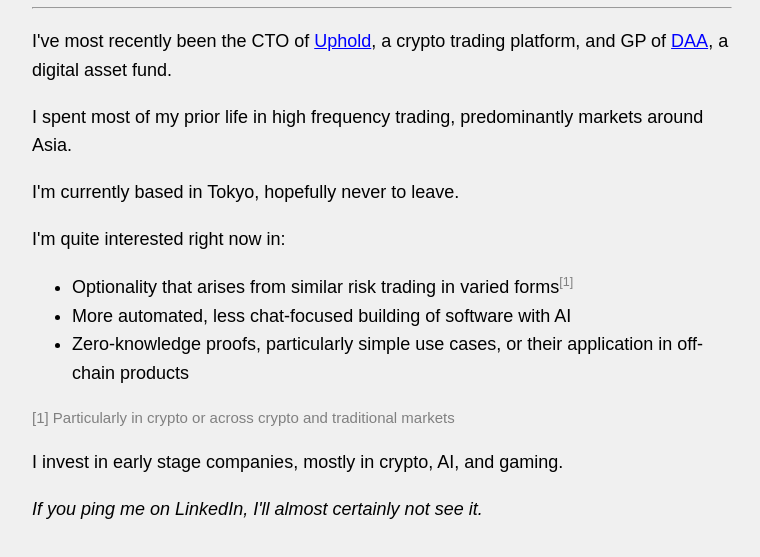
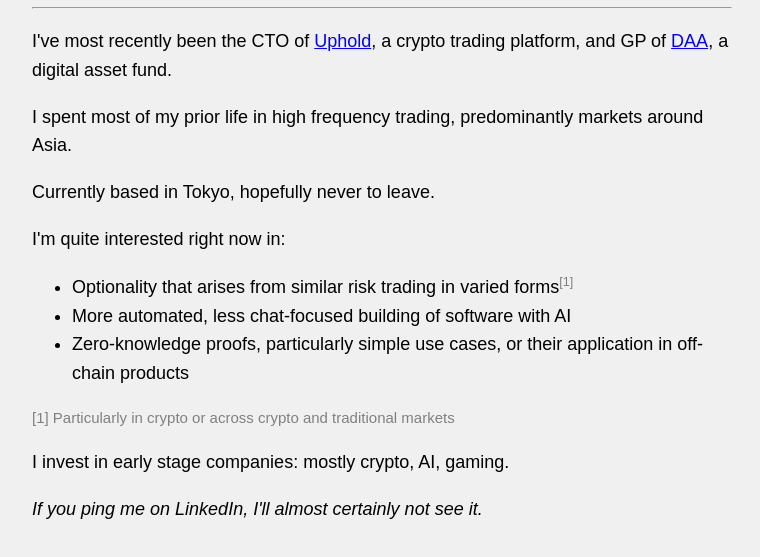
Before and after one commit to mispriced/website, a plain HTML site: page index.html in a window 1280 px wide. Shown: the part 147-704 px from the top of the page, without its empty margins (258-1018 px from the left). Drawn offline with Linux system fonts and the light colour scheme.

Commit message:
Minor edits (#3)

```diff
--- a/index.html
+++ b/index.html
@@ -26,7 +26,7 @@
       <p>I spent most of my prior life in high frequency trading, predominantly
       markets around Asia.</p>
 
-      <p>I'm currently based in Tokyo, hopefully never to leave.</p>
+      <p>Currently based in Tokyo, hopefully never to leave.</p>
     </div>
     <div id="opening">
       <p>I'm quite interested right now in:
@@ -48,7 +48,7 @@
       [1] Particularly in crypto or across crypto and traditional markets
     </p>
     <p>
-        I invest in early stage companies, mostly in crypto, AI, and gaming.
+        I invest in early stage companies: mostly crypto, AI, gaming.
     </p>
     <p>
         <i>If you ping me on LinkedIn, I'll almost certainly not see it.</i>
```
